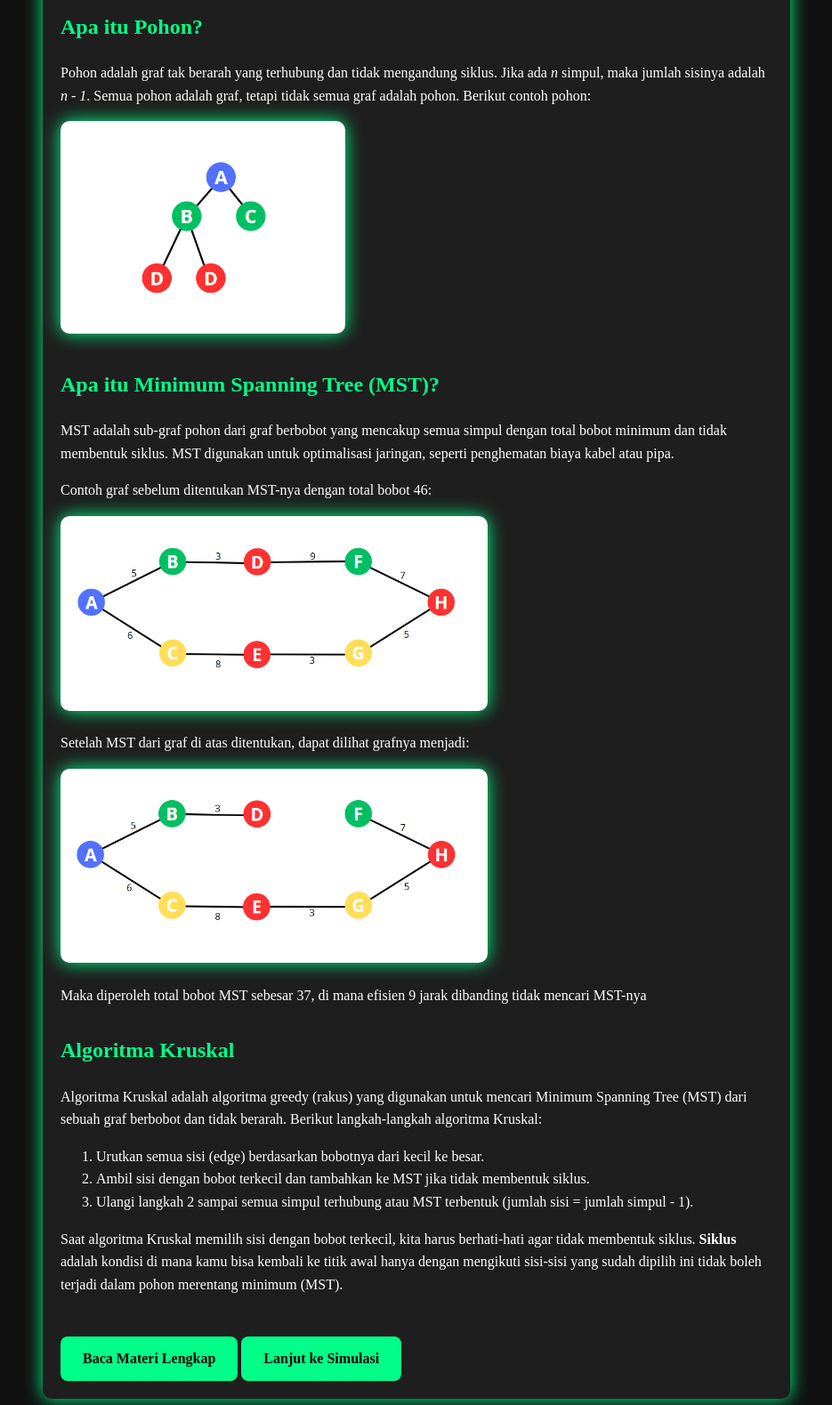
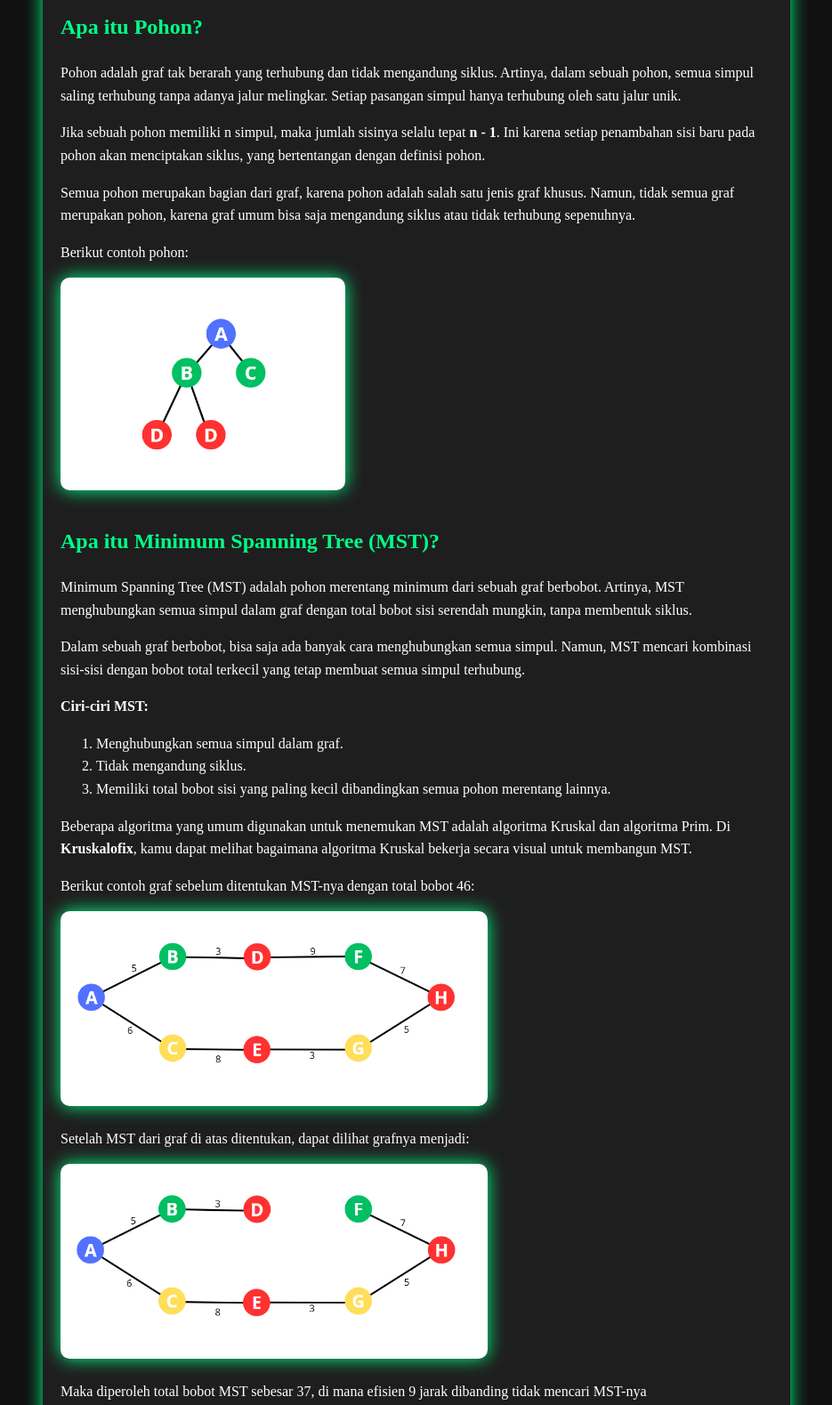
Before and after one commit to Jhamax/Kruskalofix, a plain HTML site: page Semester 2/Matematika Diskrit/html/materi.html in a window 1280 px wide. Shown: the part 1500-3079 px from the top of the page at 89% size, without its empty margins (172-1107 px from the left). Drawn offline with Linux system fonts and the light colour scheme.

Commit message:
update Matematika Diskrit

```diff
--- a/Semester 2/Matematika Diskrit/html/materi.html
+++ b/Semester 2/Matematika Diskrit/html/materi.html
@@ -82,9 +82,15 @@
 
     <section id="pohon">
       <h2>Apa itu Pohon?</h2>
-      <p>Pohon adalah graf tak berarah yang terhubung dan tidak mengandung siklus. Jika ada <em>n</em> simpul,
-        maka jumlah sisinya adalah <em>n - 1</em>. Semua pohon adalah graf, tetapi tidak semua graf adalah
-        pohon. Berikut contoh pohon:</p>
+      <p>Pohon adalah graf tak berarah yang terhubung dan tidak mengandung siklus. Artinya, dalam sebuah pohon, semua
+        simpul saling terhubung tanpa adanya jalur melingkar. Setiap pasangan simpul hanya terhubung oleh satu jalur
+        unik.</p>
+      <p>Jika sebuah pohon memiliki n simpul, maka jumlah sisinya selalu tepat <strong>n - 1</strong>. Ini karena setiap
+        penambahan sisi
+        baru pada pohon akan menciptakan siklus, yang bertentangan dengan definisi pohon.</p>
+      <p>Semua pohon merupakan bagian dari graf, karena pohon adalah salah satu jenis graf khusus. Namun, tidak semua
+        graf merupakan pohon, karena graf umum bisa saja mengandung siklus atau tidak terhubung sepenuhnya.</p>
+      <p>Berikut contoh pohon: </p>
       <div id="divGambarPohon">
         <img src="../foto/gambarPohon.png" alt="Graf Berarah" class="gambarContoh" />
       </div>
@@ -92,10 +98,22 @@
 
     <section id="mst">
       <h2>Apa itu Minimum Spanning Tree (MST)?</h2>
-      <p>MST adalah sub-graf pohon dari graf berbobot yang mencakup semua simpul dengan total bobot minimum dan
-        tidak membentuk siklus. MST digunakan untuk optimalisasi jaringan, seperti penghematan biaya kabel atau
-        pipa.</p>
-      <p>Contoh graf sebelum ditentukan MST-nya dengan total bobot 46:</p>
+      <p>Minimum Spanning Tree (MST) adalah pohon merentang minimum dari sebuah graf berbobot. Artinya, MST
+        menghubungkan semua simpul dalam graf dengan total bobot sisi serendah mungkin, tanpa membentuk siklus.</p>
+      <p>Dalam sebuah graf berbobot, bisa saja ada banyak cara menghubungkan semua simpul. Namun, MST mencari kombinasi
+        sisi-sisi dengan bobot total terkecil yang tetap membuat semua simpul terhubung.</p>
+      <p><strong>Ciri-ciri MST: </strong></p>
+      <ol>
+        <li>Menghubungkan semua simpul dalam graf.</li>
+        <li>Tidak mengandung siklus.</li>
+        <li>Memiliki total bobot sisi yang paling kecil dibandingkan semua pohon merentang lainnya.
+        </li>
+      </ol>
+      <p>Beberapa algoritma yang umum digunakan untuk menemukan MST adalah algoritma Kruskal dan algoritma Prim. Di
+        <strong> Kruskalofix</strong>, kamu dapat melihat bagaimana algoritma Kruskal bekerja secara visual untuk
+        membangun MST.
+      </p>
+      <p>Berikut contoh graf sebelum ditentukan MST-nya dengan total bobot 46:</p>
       <div id="divGambarContohSebelumMST">
         <img src="../foto/gambarContohSebelumMST.png" alt="Graf Berarah" class="gambarContohMST" />
       </div>
@@ -111,20 +129,35 @@
     <section id="kruskal">
       <h2>Algoritma Kruskal</h2>
       <p>Algoritma Kruskal adalah algoritma greedy (rakus) yang digunakan untuk mencari Minimum Spanning Tree
-        (MST) dari sebuah graf berbobot dan tidak berarah. Berikut langkah-langkah algoritma Kruskal: </p>
+        (MST) dari sebuah graf berbobot dan tidak berarah. Algoritma Kruskal adalah salah satu metode untuk
+        menemukan Minimum Spanning Tree (MST) dari sebuah graf berbobot. Prinsip kerja Kruskal sangat sederhana: selalu
+        pilih sisi dengan bobot terkecil yang belum membentuk siklus, sampai semua simpul terhubung. </p>
+      <p>Berikut langkah-langkah utama dari algoritma Kruskal:</p>
       <ol>
         <li>Urutkan semua sisi (edge) berdasarkan bobotnya dari kecil ke besar.</li>
         <li>Ambil sisi dengan bobot terkecil dan tambahkan ke MST jika tidak membentuk siklus.</li>
+        <li>Periksa apakah penambahan sisi tersebut akan membentuk siklus. Jika tidak membentuk siklus, tambahkan sisi
+          ke MST. Jika membentuk siklus, abaikan sisi tersebut.</li>
         <li>Ulangi langkah 2 sampai semua simpul terhubung atau MST terbentuk (jumlah sisi = jumlah simpul - 1).
         </li>
       </ol>
+      <p>Hasil akhirnya adalah sebuah pohon merentang minimum yang menghubungkan semua simpul dengan total bobot sisi
+        sekecil mungkin.</p>
       <p>Saat algoritma Kruskal memilih sisi dengan bobot terkecil, kita harus berhati-hati agar tidak membentuk
         siklus. <strong>Siklus</strong> adalah kondisi di mana kamu bisa kembali ke titik awal hanya dengan mengikuti
         sisi-sisi
         yang sudah dipilih ini tidak boleh terjadi dalam pohon merentang minimum (MST).</p>
+      <p>Algoritma Kruskal menarik karena sederhana dan mudah dipahami secara visual. Algoritma ini sangat cocok
+        digunakan untuk graf jarang (sparse graph), di mana jumlah sisi lebih sedikit dibanding jumlah simpul. Dengan
+        bantuan struktur data seperti Union-Find (Disjoint Set), algoritma ini dapat berjalan sangat efisien.</p>
+      <p>Sebagai contoh sederhana, bayangkan kamu ingin menghubungkan beberapa komputer dalam jaringan, tetapi ingin
+        memakai kabel sesedikit dan sehemat mungkin. Kruskal akan memilih kabel-kabel terpendek dulu, dan memastikan
+        semua komputer terhubung tanpa ada kabel yang dipasang dua kali ke jalur yang sama.</p>
+      <p>Di Kruskalofix, kamu bisa melihat proses ini divisualisasikan secara langsung. Setiap sisi yang dipilih akan
+        ditandai, dan kamu bisa mengikuti langkah demi langkah bagaimana pohon merentang minimum terbentuk.</p>
     </section>
 
-    <a href="../html/materi_lengkap.html" class="button" target="_blank">Baca Materi Lengkap</a>
+    <a href="../html/jurnal.html" class="button" target="_blank">Lihat Jurnal Kami</a>
     <a href="../html/cariMSTwarnet.html" class="button">Lanjut ke Simulasi</a>
   </div>
   <!-- Footer -->
```
Also changed, not shown: Semester 2/Matematika Diskrit/html/jurnal.html (renamed from Semester 2/Matematika Diskrit/html/materi_lengkap.html, +2 -2 lines), 1 other file.
